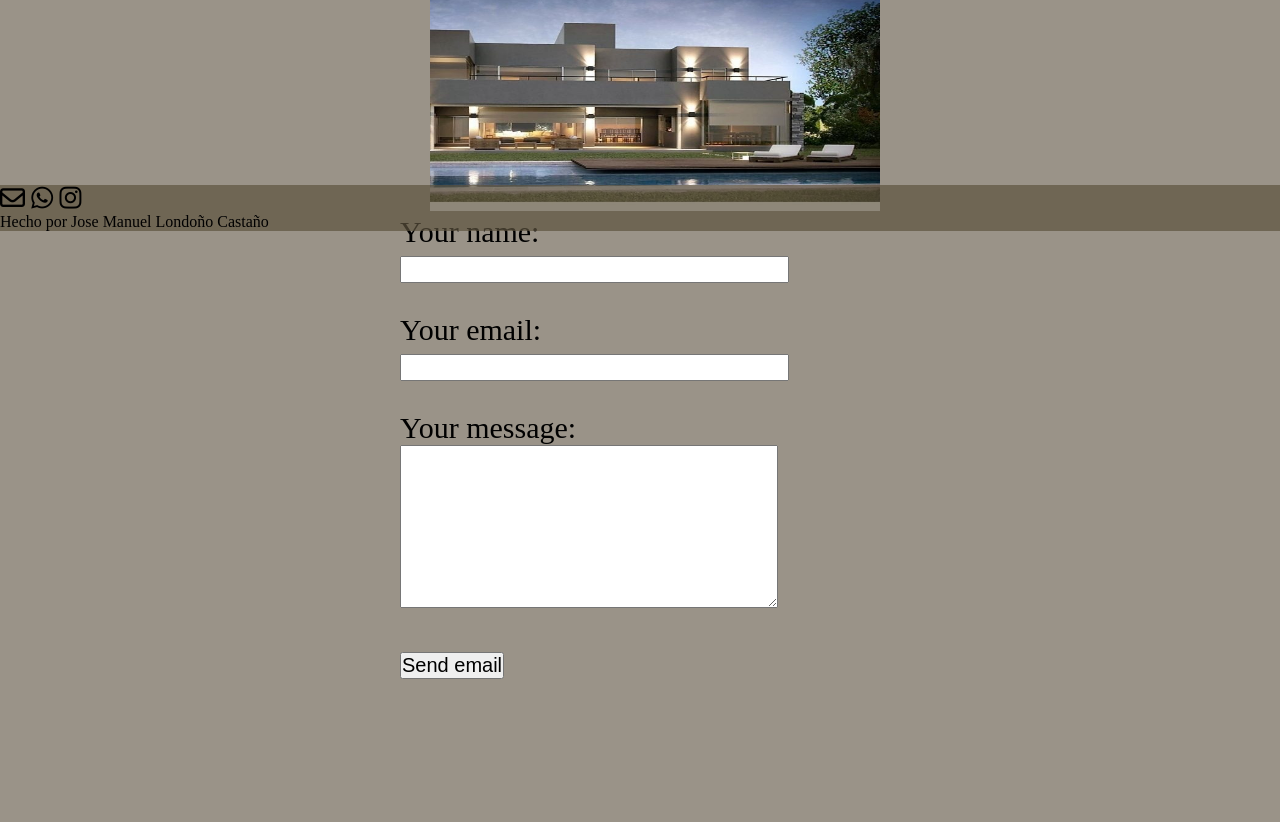
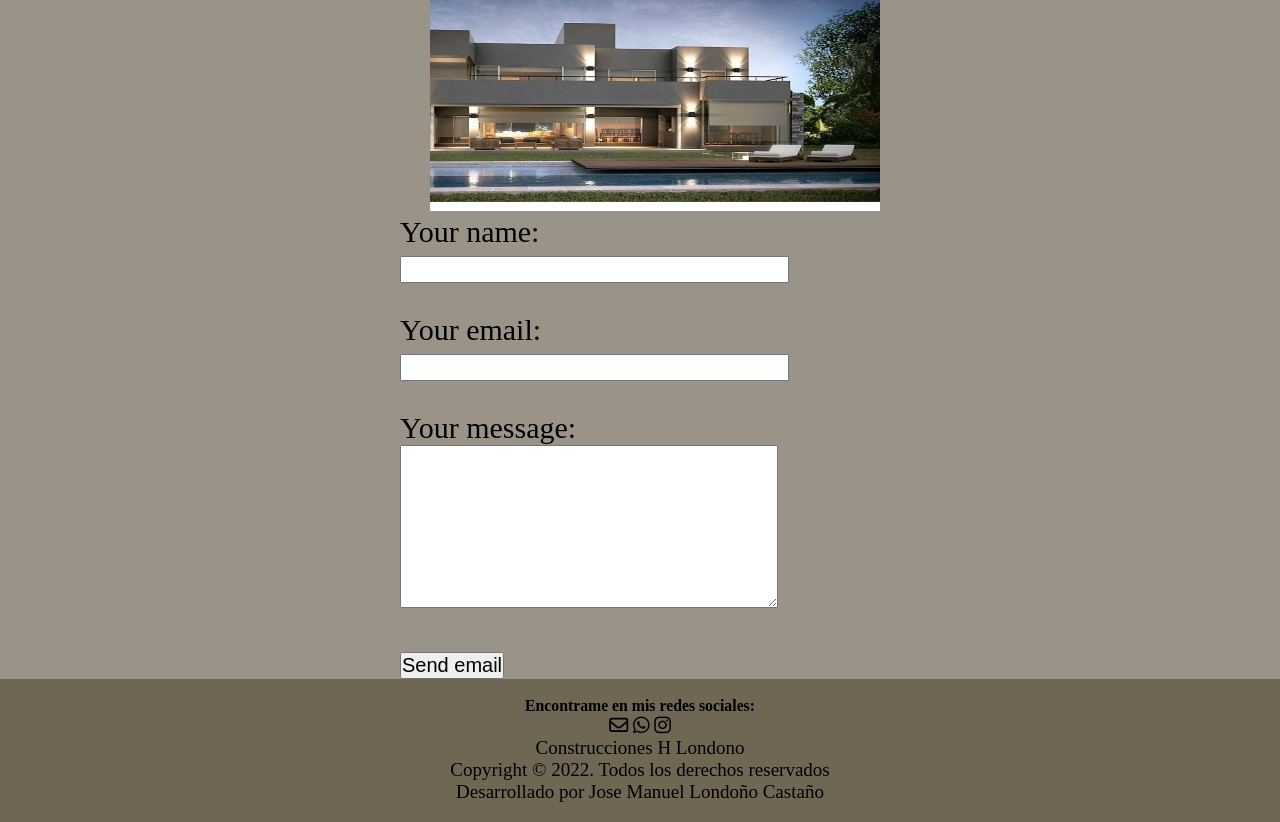
Before and after one commit to Joselito17821/PF-Londono, a plain HTML site: page pages/contacto.html in a window 1280 px wide. Shown: the part 569-1391 px from the top of the page. Before the commit the page ends 1248 px from the top, so only its background shows below. Drawn offline with Linux system fonts and the light colour scheme.

Commit message:
Update contacto.html and estilo.css

```diff
--- a/css/estilo.css
+++ b/css/estilo.css
@@ -114,28 +114,6 @@ a {
   margin-right: 500px;
 }
 
-.footer2 {
-  bottom: 0;
-  position: fixed;
-  background-color: rgb(50, 94, 88);
-  width: 100%;
-}
-
-.footer2 a {
-  color: white;
-}
-
-.footer2 p {
-  color: white;
-}
-
-.footer1 {
-  bottom: 0;
-  position: fixed;
-  background-color: rgba(93, 82, 63, 0.694);
-  width: 100%;
-}
-
 .casa {
   float: right;
 }
@@ -145,6 +123,7 @@ a {
   height: 450px;
   margin-right: 300px;
 }
+
 .texto-1,
 .texto-2,
 .texto-3 {
@@ -239,3 +218,75 @@ a {
 .input {
   font-size: 20px;
 }
+
+.text-white {
+  --bs-text-opacity: 1;
+  color: rgba(var(--bs-white-rgb), var(--bs-text-opacity)) !important;
+}
+
+.text-center {
+  text-align: center !important;
+}
+
+footer {
+  background-color: rgba(93, 82, 63, 0.694);
+  color: white;
+}
+
+* {
+  margin: 0;
+  padding: 0;
+}
+
+*,
+::after,
+::before {
+  box-sizing: border-box;
+}
+
+footer {
+  display: block;
+}
+
+.p-4 {
+  padding: 1.15rem !important;
+  font-size: 19px;
+}
+
+.container,
+.container-fluid,
+.container-lg,
+.container-md,
+.container-sm,
+.container-xl,
+.container-xxl {
+  width: 100%;
+  padding-right: var(--bs-gutter-x, .75rem);
+  padding-left: var(--bs-gutter-x, .75rem);
+  margin-right: auto;
+  margin-left: auto;
+}
+
+* {
+  margin: 0;
+  padding: 0;
+}
+
+*,
+::after,
+::before {
+  box-sizing: border-box;
+}
+
+section {
+  display: block;
+}
+
+.text-white {
+  --bs-text-opacity: 1;
+  color: rgba(var(--bs-white-rgb), var(--bs-text-opacity)) !important;
+}
+
+.text-center {
+  text-align: center !important;
+}
--- a/pages/contacto.html
+++ b/pages/contacto.html
@@ -55,18 +55,50 @@
             </form>
         </div>
     </main>
+    <footer class="text-center text-white">
+        <section class="container p-4">
+            <h5>Encontrame en mis redes sociales:</h5>
+            <div>
+                <a target="_blank" class="btn btn-outline-light btn-floating m-3"
+                    href="mailto:josemanuelmany04@gmail.com?subject=Quiero%20más%20información&amp;body=Hola Construcciones H Londoño quiero más información acerca de"
+                    role="button">
+                    <i title="Icono de mail" class="far fa-envelope" aria-hidden="true"></i><span class="sr-only">Icono
+                        de mail</span>
+                </a>
+                <a target="_blank" class="btn btn-outline-light btn-floating m-3"
+                    href="https://wa.me/+573226230973?text=Hola Construcciones H Londoño queria más información acerca de"
+                    role="button">
+                    <i title="Icono de whatsapp" class="fab fa-whatsapp" aria-hidden="true"></i><span
+                        class="sr-only">Icono de whatsapp</span>
+                </a>
+                <a target="_blank" class="btn btn-outline-light btn-floating m-3"
+                    href="https://www.instagram.com/construccioneshlondono/?next=%2F" role="button">
+                    <i title="Icono de Instagram" class="fab fa-instagram" aria-hidden="true"></i><span
+                        class="sr-only">Icono de Instagram</span>
+                </a>
+            </div>
+            <div>
+                <div class="modal fade" id="ModalDelFooter" tabindex="-1" aria-labelledby="exampleModalLabel"
+                    aria-hidden="true">
+                    <div class="modal-dialog">
+                        <div class="modal-content">
+                            <div class="modal-header">
 
-    <footer class="footer1">
-        <a class="icono" href="https://www.google.com/intl/es/gmail/about/" target="_blank">
-            <i class="far fa-envelope"></i>
-        </a>
-        <a class="icono" href="https://www.whatsapp.com/" target="_blank">
-            <i class="fab fa-whatsapp"></i>
-        </a>
-        <a class="icono" href="https://www.instagram.com/" target="_blank">
-            <i class="fab fa-instagram"></i>
-        </a>
-        <p>Hecho por Jose Manuel Londoño Castaño</p>
+                            </div>
+                        </div>
+                    </div>
+                </div>
+            </div>
+            </div>
+            </form>
+            </div>
+            <div class="text-center">
+                <p>Construcciones H Londono</p>
+                <p>Copyright © 2022. Todos los derechos reservados</p>
+                <p>Desarrollado por <a class="subrayadoFooter" href="https://github.com/Joselito17821"
+                        target="_blank">Jose Manuel Londoño Castaño</a></p>
+            </div>
+        </section>
     </footer>
 
 </body>
```
Also changed, not shown: index.html (+1 -14 lines), pages/galería.html (+0 -15 lines), pages/portafolio.html (+0 -14 lines), pages/servicios.html (+0 -16 lines).
